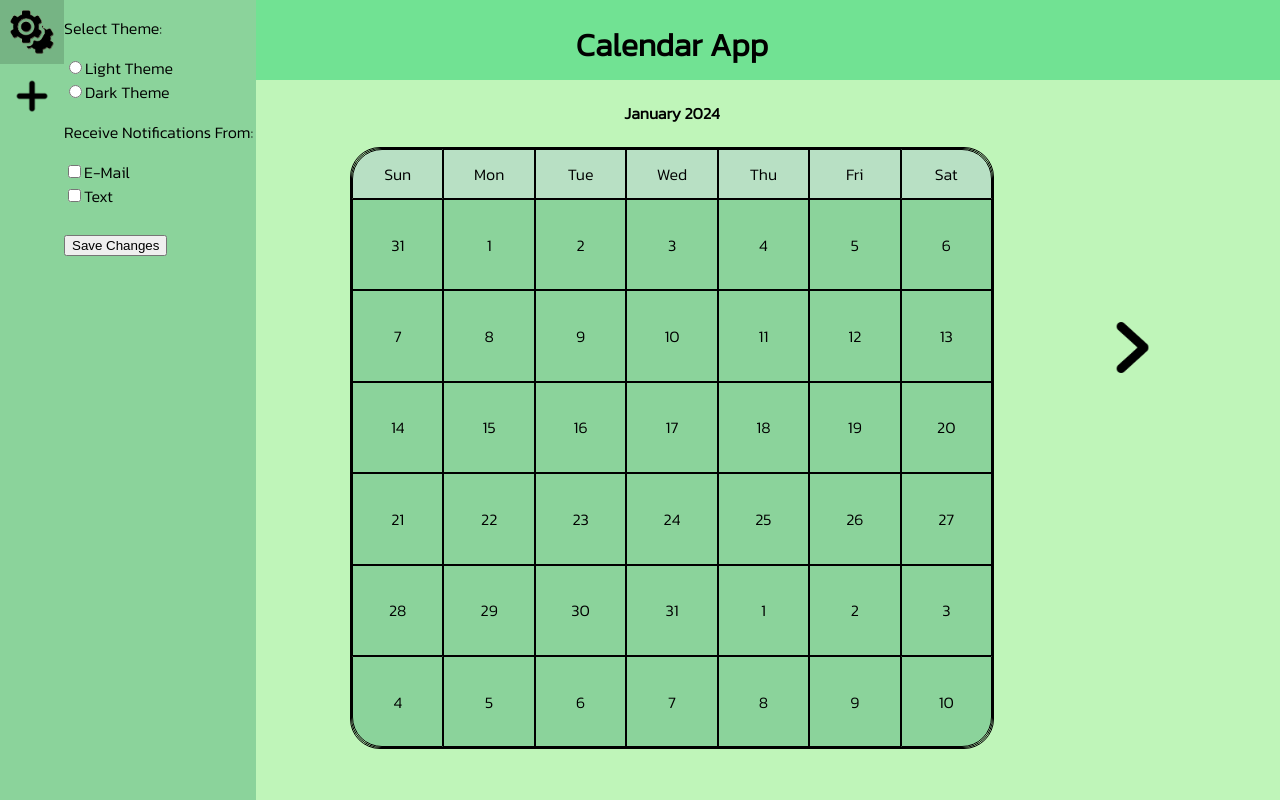
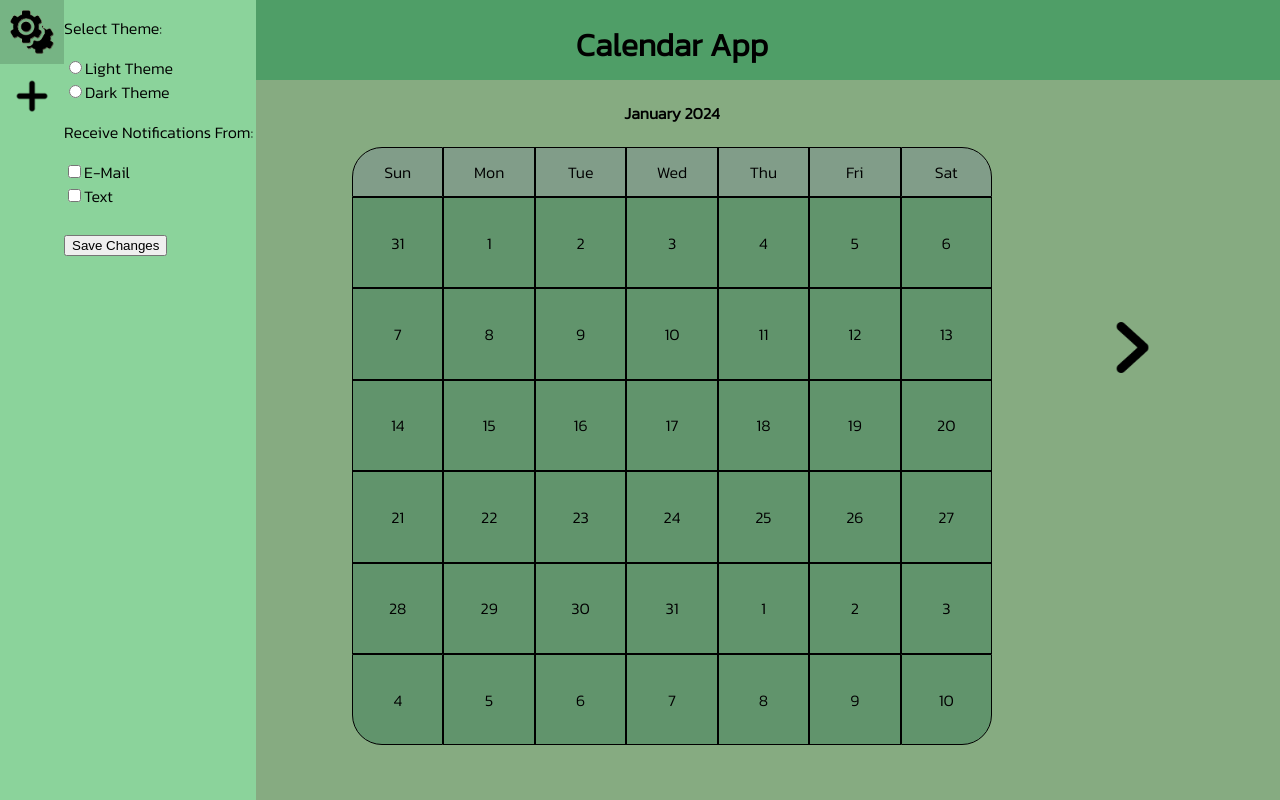
Before and after one commit to nonkulos/calendarapp, a React (Create React App) app: page / in a window 1280 px wide. Both pictures are taken after a click on the button 32 px from the left and 32 px from the top of the page. Shown: the top 800 px of the page. Built offline with nearby package versions, Linux system fonts and the light colour scheme.

Commit message:
Created dimming animation; changed type of date displayed by event viewer.

```diff
--- a/src/app.jsx
+++ b/src/app.jsx
@@ -1,20 +1,23 @@
 import Buttons from './components/calendar/adjMonth';
 import Sidebar from './components/sidebar/sidebar';
 import Bar from './components/topBar/barContents';
+import EventViewer from './components/eventViewer/eventViewer';
 
 const App = () => {
     return (
         <>
-            <div class="topbar">
+            <div className="topbar">
                 <Bar />
             </div>
-            <div class="widebar" id = "widebar" />
+            <div className="widebar" id = "widebar" />
             <div>
                 <Sidebar />
             </div>
-            <div class="main-content text-center">
+            <div className="main-content text-center">
                 <Buttons />
             </div>
+            <EventViewer />
+            <div className="opacityThingy" id = "opacityThingy"/>
         </>
     )
 }
--- a/src/components/calendar/createCalendar.jsx
+++ b/src/components/calendar/createCalendar.jsx
@@ -1,23 +1,44 @@
-const hi = () => {
-  alert("hi");
-}
+import showEventViewer from "../../style-stuff/logic/toggleEventViewer";
 
 const calcNum = (year, month) => {
+
   let day = new Date(year, month);
   day.setDate(1)
   day.setDate(day.getDate() - day.getDay() - 1);
 
+  const toggleEventViewer = (event) => {
+    const clickedID = event.target.id;
+    console.log(clickedID);
+    showEventViewer(day, clickedID);
+  }
+
   const weeks = Array.from({ length: 6 }, () =>
-      Array.from({ length: 7 }, () => {
-        day.setDate(day.getDate() + 1);
-        return day.getDate()
-      })
+    Array.from({ length: 7 }, () => {
+      day.setDate(day.getDate() + 1);
+      return day.getDate();
+    })
   )
   const weekdays = ["Sun", "Mon", "Tue", "Wed", "Thu", "Fri", "Sat"];
   return (
     <table>
-      <tr>{weekdays.map((week, i) => <td key={i} className="tableHeader">{week}</td>)}</tr>
-      {weeks.map((week, i) => (<tr key = {i}>{week.map((day, i) => <td key = {i} className = "calendarNum" onClick = {hi}>{day}</td>)}</tr>))}
+      <tr>
+        {
+          weekdays.map((week, i) =>
+            <td key={i} className="tableHeader">{week}</td>
+          )
+        }
+      </tr>
+      {
+        weeks.map((week, i) => (
+          <tr key={i}>
+            {
+              week.map((day, j) =>
+                <td key={j} className="calendarNum" onClick={toggleEventViewer} id = {((5-i)*7)+(7-j)-1}>{day}</td>
+              )
+            }
+          </tr>
+        ))
+      }
     </table>);
 }
 
--- /dev/null
+++ b/src/components/eventViewer/eventViewer.jsx
@@ -0,0 +1,18 @@
+const hideEventViewer = () => {
+    document.getElementById("eventViewer").classList.add("hide-event-viewer")
+    document.getElementById("eventViewer").classList.remove("show-event-viewer")
+    document.getElementById("opacityThingy").classList.add("lighten");
+    document.getElementById("opacityThingy").classList.remove("darken");
+}
+
+const EventViewer = () => {
+    return (
+        <div className = "eventViewer" id = "eventViewer">
+            <h2 id = "date">hi</h2>
+            <h3>Events: </h3>
+            <button onClick={hideEventViewer}>close</button>
+        </div>
+    )
+}
+
+export default EventViewer;
--- a/src/components/sidebar/sidebar.jsx
+++ b/src/components/sidebar/sidebar.jsx
@@ -3,7 +3,7 @@ import NewEventButton from '../addEvent/newEventButton'
 
 const Sidebar = () => {
     return (
-    <div class = "sidebar">
+    <div className = "sidebar">
         <SettingButton />
         <NewEventButton />
     </div>
--- a/src/index.css
+++ b/src/index.css
@@ -204,7 +204,86 @@
   font-style: normal;
 }
 
+@keyframes slideup {
+  0% {
+    transform: translateY(100vh);
+  }
+  100% {
+    transform: translateY(0vh);
+  }
+}
+@keyframes slidedown {
+  0% {
+    transform: translateY(0vh);
+  }
+  100% {
+    transform: translateY(100vh);
+  }
+}
+.eventViewer {
+  text-align: center;
+  position: absolute;
+  border-radius: 30px;
+  left: 20vw;
+  top: 10vh;
+  width: 60vw;
+  height: 80vh;
+  transform: translateY(100vh);
+  z-index: 30;
+  background-color: #FFFFFF;
+}
+
+.show-event-viewer {
+  animation: 0.5s ease-out 0s slideup;
+  transform: translateY(0vh);
+}
+
+.hide-event-viewer {
+  animation: 0.5s ease-in 0s slidedown;
+}
+
+@keyframes opacify {
+  0% {
+    opacity: 0%;
+  }
+  100% {
+    opacity: 30%;
+  }
+}
+@keyframes deopacify {
+  0% {
+    opacity: 30%;
+  }
+  100% {
+    opacity: 0%;
+  }
+}
+.opacityThingy {
+  pointer-events: none;
+  opacity: 0;
+  position: absolute;
+  margin: 0;
+  padding: 0;
+  background-color: #000000;
+  width: 100vw;
+  height: 100vh;
+  top: 0;
+  left: 0;
+  bottom: 0;
+  right: 10vw;
+}
+
+.darken {
+  animation: 0.5s ease-in 0s opacify;
+  opacity: 30%;
+}
+
+.lighten {
+  animation: 0.5s ease-in 0s deopacify;
+}
+
 html {
+  overflow: hidden;
   font-family: "Kanit";
 }
 
@@ -217,7 +296,6 @@ table {
   border-spacing: 0;
   border-collapse: seperate;
   border-radius: 30px;
-  border: 1px solid black;
 }
 table td {
   border: 1px solid black;
--- a/src/index.scss
+++ b/src/index.scss
@@ -3,8 +3,11 @@
 @use "./style-stuff/styles/topbar.scss";
 @use "./style-stuff/styles/widebar.scss";
 @use "./style-stuff/styles/fontStuff.scss";
+@use "./style-stuff/styles/eventViewer.scss";
+@use "./style-stuff/styles/opacityThingy.scss";
 
 html {
+    overflow: hidden;
     font-family: "Kanit";
 }
 
@@ -17,7 +20,6 @@ table {
     border-spacing: 0;
     border-collapse: seperate;
     border-radius: 30px;
-    border: 1px solid black;
     td {
         border: 1px solid black;
         background-color: #8bd39b;
--- /dev/null
+++ b/src/style-stuff/logic/toggleEventViewer.js
@@ -0,0 +1,17 @@
+const showEventViewer = (date, shift) => {
+    let tempDay = new Date;
+    tempDay.setMonth(date.getMonth());
+    tempDay.setDate(date.getDate());
+    tempDay.setDate(tempDay.getDate() - shift);
+    const day = tempDay.toDateString();
+
+    document.getElementById("date").innerHTML = day;
+
+    document.getElementById("opacityThingy").style.zIndex = "20";
+    document.getElementById("eventViewer").classList.add("show-event-viewer")
+    document.getElementById("opacityThingy").classList.add("darken");
+    document.getElementById("eventViewer").classList.remove("hide-event-viewer")
+    document.getElementById("opacityThingy").classList.remove("lighten");
+}
+
+export default showEventViewer;
--- a/src/style-stuff/logic/toggleWidebar.js
+++ b/src/style-stuff/logic/toggleWidebar.js
@@ -27,9 +27,14 @@ const toggleWidebar = (form) => {
     if(widebarPos.x <= 0){
         widebar.classList.add("expand-widebar");
         widebar.classList.remove("reduce-widebar");
+        document.getElementById("opacityThingy").style.zIndex = "-20";
+        document.getElementById("opacityThingy").classList.remove("lighten");
+        document.getElementById("opacityThingy").classList.add("darken");
     } else if (currForm == form) {
         widebar.classList.remove("expand-widebar");
         widebar.classList.add("reduce-widebar");
+        document.getElementById("opacityThingy").classList.add("lighten");
+        document.getElementById("opacityThingy").classList.remove("darken");
     }
 
     if(form == "settings"){
--- /dev/null
+++ b/src/style-stuff/styles/eventViewer.scss
@@ -0,0 +1,38 @@
+@keyframes slideup {
+    0% {
+        transform: translateY(100vh);
+    }
+    100% {
+        transform: translateY(0vh);
+    }
+}
+@keyframes slidedown {
+    0% {
+        transform: translateY(0vh);
+    }
+    100% {
+        transform: translateY(100vh);
+    }
+}
+
+.eventViewer {
+    text-align: center;
+    position: absolute;
+    border-radius: 30px;
+    left: 20vw;
+    top: 10vh;
+    width: 60vw;
+    height: 80vh;
+    transform: translateY(100vh);
+    z-index: 30;
+    background-color: #FFFFFF;
+}
+
+.show-event-viewer {
+    animation: 0.5s ease-out 0s slideup;
+    transform: translateY(0vh);
+}
+
+.hide-event-viewer {
+    animation: 0.5s ease-in 0s slidedown;
+}
--- /dev/null
+++ b/src/style-stuff/styles/opacityThingy.scss
@@ -0,0 +1,39 @@
+@keyframes opacify {
+    0% {
+        opacity: 0%;
+    }
+    100% {
+        opacity: 30%;
+    }
+}
+@keyframes deopacify {
+    0% {
+        opacity: 30%;
+    }
+    100% {
+        opacity: 0%;
+    }
+}
+
+.opacityThingy {
+    pointer-events: none;
+    opacity: 0;
+    position: absolute;
+    margin: 0;
+    padding: 0;
+    background-color: #000000;
+    width: 100vw;
+    height: 100vh;
+    top: 0;
+    left: 0;
+    bottom: 0;
+    right: 10vw;
+}
+
+.darken {
+    animation: 0.5s ease-in 0s opacify;
+    opacity: 30%;
+}
+.lighten {
+    animation: 0.5s ease-in 0s deopacify;
+}
```
Also changed, not shown: 1 other file (tests, documents, lock files or other folders).
